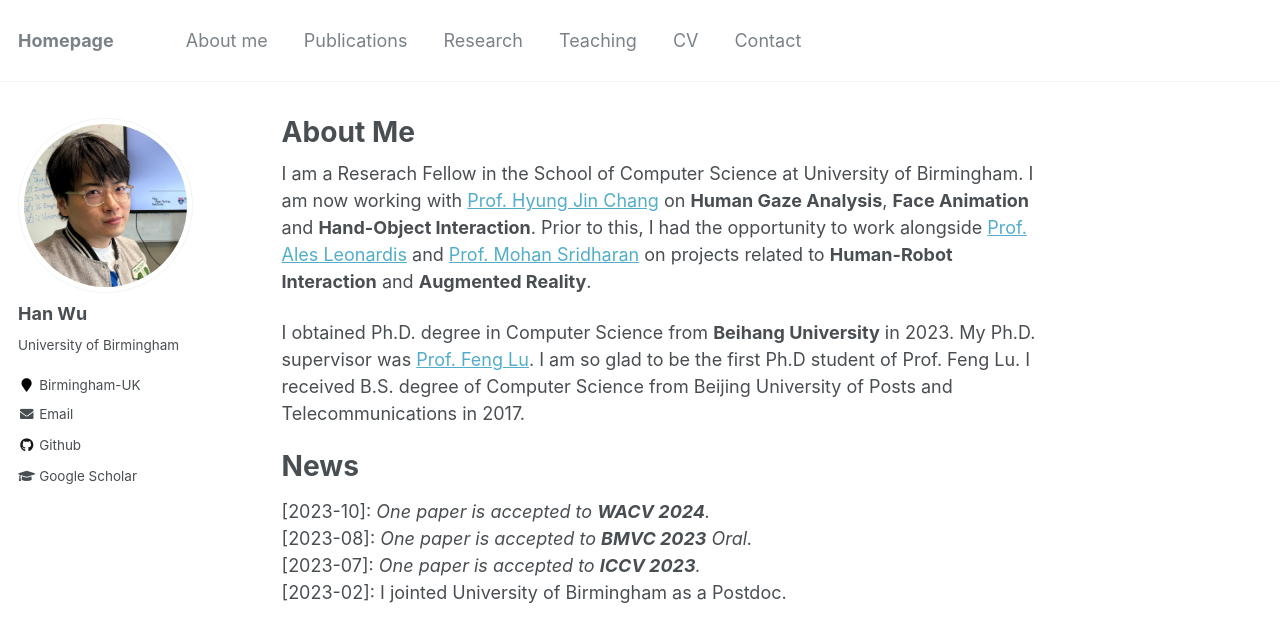
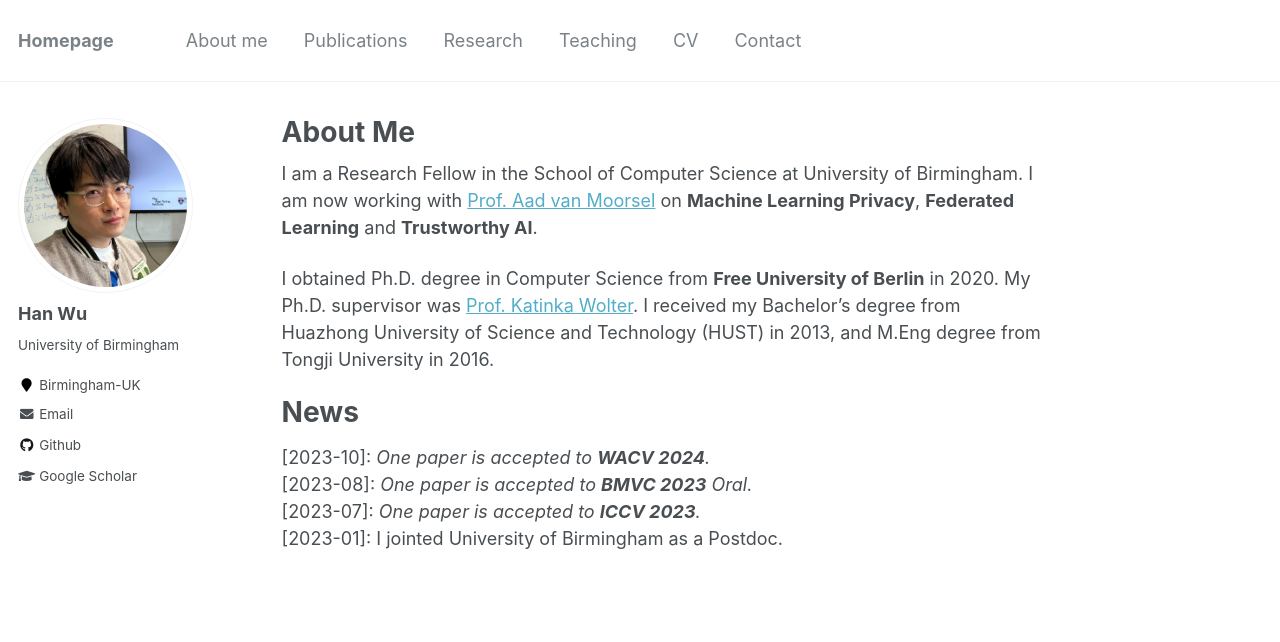
Before and after one commit to woohan/woohan.github.io, a Jekyll site: the page built from _pages/about.md, in a window 1280 px wide. Shown: the top 642 px of the page. Built offline with Jekyll 4.4.1, drawn with Linux system fonts in a browser that asks for light colours.

Commit message:
update about

```diff
--- a/_pages/about.md
+++ b/_pages/about.md
@@ -8,10 +8,9 @@ redirect_from:
   - /about.html
 ---
 
-I am a Reserach Fellow in the School of Computer Science at University of Birmingham. I am now working with [Prof. Hyung Jin Chang](https://scholar.google.com.hk/citations?user=3TggrEkAAAAJ&hl=en) on **Human Gaze Analysis**, **Face Animation** and **Hand-Object Interaction**.
-Prior to this, I had the opportunity to work alongside [Prof. Ales Leonardis](https://scholar.google.com.hk/citations?user=BEFl4j0AAAAJ&hl=en) and [Prof. Mohan Sridharan](https://scholar.google.com.hk/citations?hl=zh-CN&user=pKV2QvsAAAAJ) on projects related to **Human-Robot Interaction** and **Augmented Reality**.
+I am a Research Fellow in the School of Computer Science at University of Birmingham. I am now working with [Prof. Aad van Moorsel](https://scholar.google.de/citations?user=FawbTj8AAAAJ&hl=en&oi=ao) on **Machine Learning Privacy**, **Federated Learning** and **Trustworthy AI**.
 
-I obtained Ph.D. degree in Computer Science from **Beihang University** in 2023. My Ph.D. supervisor was [Prof. Feng Lu](https://scholar.google.com.hk/citations?user=9ggbm0QAAAAJ&hl=en). I am so glad to be the first Ph.D student of Prof. Feng Lu. I received B.S. degree of Computer Science from Beijing University of Posts and Telecommunications in 2017.
+I obtained Ph.D. degree in Computer Science from **Free University of Berlin** in 2020. My Ph.D. supervisor was [Prof. Katinka Wolter](https://scholar.google.de/citations?user=JqtocLYAAAAJ&hl=en). I received my Bachelor's degree from Huazhong University of Science and Technology (HUST) in 2013, and M.Eng degree from Tongji University in 2016.
 
 
 News
@@ -19,4 +18,4 @@ News
 \[2023-10\]: *One paper is accepted to **WACV 2024**.*
 \[2023-08\]: *One paper is accepted to **BMVC 2023** Oral.*
 \[2023-07\]: *One paper is accepted to **ICCV 2023**.*
-\[2023-02\]: I jointed University of Birmingham as a Postdoc.
+\[2023-01\]: I jointed University of Birmingham as a Postdoc.
```
